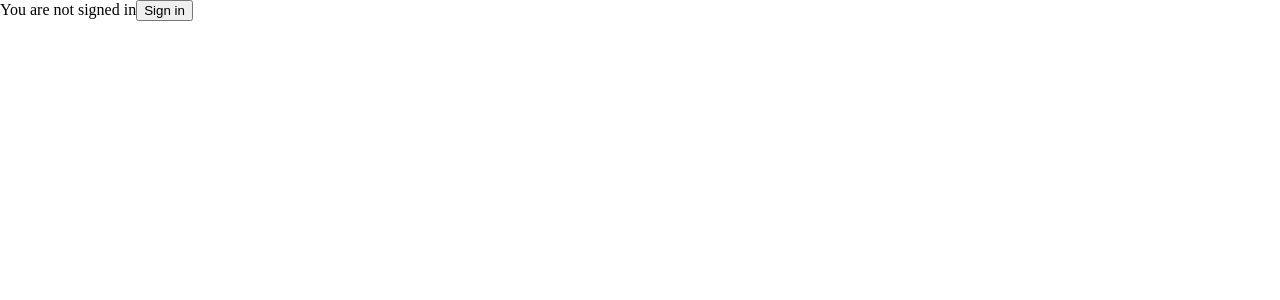
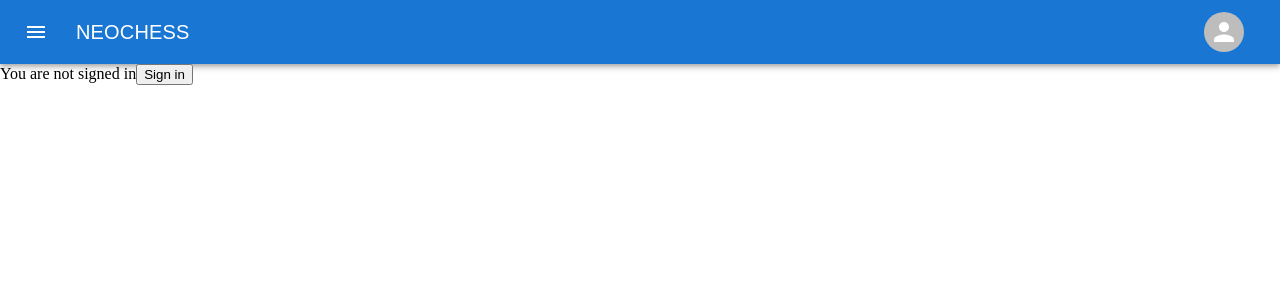
Before and after one commit to luismanuelamengual/Neochess-App, a Next.js app: page / in a window 1280 px wide. Shown: the top 300 px of the page. Built offline with nearby package versions, Linux system fonts and the light colour scheme; no server answers.

Commit message:
Add main app bar

```diff
--- a/src/pages/_app.tsx
+++ b/src/pages/_app.tsx
@@ -1,9 +1,46 @@
-import { SessionProvider } from 'next-auth/react';
+import MenuIcon from '@mui/icons-material/Menu';
+import { Avatar } from '@mui/material';
+import AppBar from '@mui/material/AppBar';
+import IconButton from '@mui/material/IconButton';
+import Toolbar from '@mui/material/Toolbar';
+import Typography from '@mui/material/Typography';
+import { SessionProvider, useSession } from 'next-auth/react';
 import type { AppProps } from 'next/app';
 import './styles.scss';
 
 export default function App({ Component, pageProps }: AppProps) {
   return <SessionProvider session={pageProps.session}>
+    <NavigationAppBar></NavigationAppBar>
     <Component {...pageProps} />
   </SessionProvider>;
 }
+
+export function NavigationAppBar() {
+  const { data: session } = useSession();
+  return (
+    <AppBar position="static">
+      <Toolbar>
+        <IconButton
+          size="large"
+          edge="start"
+          color="inherit"
+          aria-label="menu"
+          sx={{ mr: 2 }}
+        >
+          <MenuIcon />
+        </IconButton>
+        <Typography variant="h6" component="div" sx={{ flexGrow: 1, fontFamily: 'fantasy' }}>
+            NEOCHESS
+        </Typography>
+        <div>
+          <IconButton
+            size="large"
+            color="inherit"
+          >
+            <Avatar alt={session?.user?.name ?? 'NN'} src={session?.user?.image ?? ''} />
+          </IconButton>
+        </div>
+      </Toolbar>
+    </AppBar>
+  );
+}
```
Also changed, not shown: src/middleware.ts (added, +7 -0 lines).
